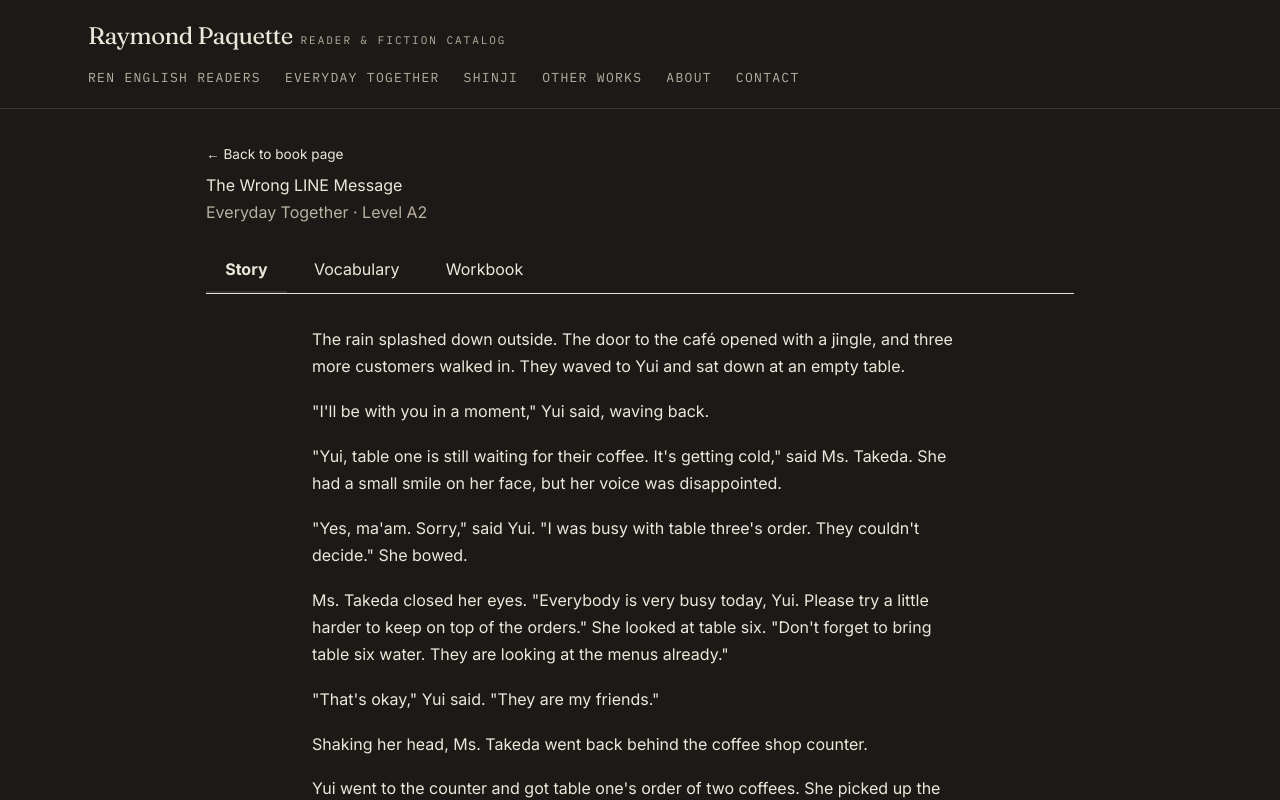
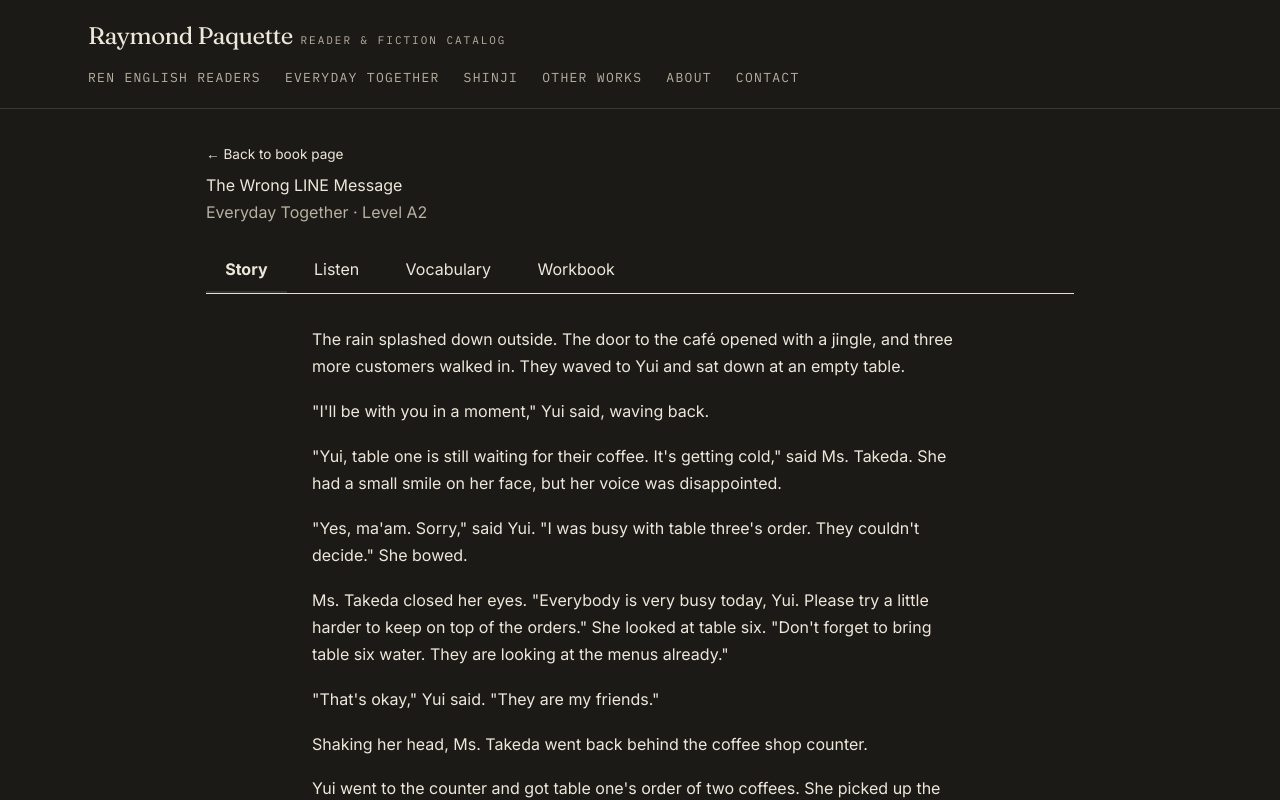
Before and after one commit to RenReadsJapan/Ren-s-Books-Site, a Next.js app: page /books/et-01-the-wrong-line-message/read in a window 1280 px wide. Shown: the top 800 px of the page. Built offline with nearby package versions, Linux system fonts and the light colour scheme.

Commit message:
ET 1 Audio

```diff
--- a/components/ReadOnline.jsx
+++ b/components/ReadOnline.jsx
@@ -40,6 +40,29 @@ function StoryTab({ story }) {
       {story.map((para, i) => (
         <StoryParagraph key={i} text={para} />
       ))}
+    </div>
+  );
+}
+
+// Renders the audio player itself. This component is always mounted
+// (see ReadOnline below) so the <audio> element never unmounts when
+// switching tabs — playback keeps going even when the Story tab is
+// showing. Only its wrapper's visibility is toggled.
+function ListenTab({ audioSrc, title }) {
+  return (
+    <div style={{ maxWidth: '65ch', margin: '0 auto' }}>
+      <h3 style={{ marginBottom: '0.5em' }}>Listen Along</h3>
+      <p style={{ color: 'var(--paper-text-soft, #999)', marginBottom: '1.2em' }}>
+        Play the audio here, then switch to the Story tab to read along —
+        it keeps playing in the background.
+      </p>
+      <audio
+        controls
+        src={audioSrc}
+        style={{ width: '100%' }}
+      >
+        Your browser does not support the audio element.
+      </audio>
     </div>
   );
 }
@@ -221,9 +244,14 @@ function WorkbookTab({ workbook }) {
   );
 }
 
-const TABS = ['Story', 'Vocabulary', 'Workbook'];
+export default function ReadOnline({ content }) {
+  // Only show the Listen tab if this book actually has audio yet.
+  // Books without an audioSrc (e.g. Ren titles before Sept 2026,
+  // or ET books not yet recorded) just won't show the tab.
+  const hasAudio = Boolean(content.audioSrc);
 
-export default function ReadOnline({ content }) {
+  const TABS = ['Story', ...(hasAudio ? ['Listen'] : []), 'Vocabulary', 'Workbook'];
+
   const [tab, setTab] = useState('Story');
 
   return (
@@ -265,7 +293,18 @@ export default function ReadOnline({ content }) {
         ))}
       </div>
 
-      {tab === 'Story' && <StoryTab story={content.story} />}
+      <div style={{ display: tab === 'Story' ? 'block' : 'none' }}>
+        <StoryTab story={content.story} />
+      </div>
+
+      {/* Always mounted (when audio exists) so playback survives tab
+          switches — only its visibility toggles, never its existence. */}
+      {hasAudio && (
+        <div style={{ display: tab === 'Listen' ? 'block' : 'none' }}>
+          <ListenTab audioSrc={content.audioSrc} title={content.title} />
+        </div>
+      )}
+
       {tab === 'Vocabulary' && (
         <VocabularyTab vocabulary={content.vocabulary} idioms={content.idioms} />
       )}
--- a/content/everyday-together/et-01.js
+++ b/content/everyday-together/et-01.js
@@ -5,6 +5,7 @@ const bookContent = {
   "title": "The Wrong LINE Message",
   "series": "Everyday Together",
   "level": "A2",
+  audioSrc: '/audio/et-01-ch1.mp3',
   "story": [
     "The rain splashed down outside. The door to the café opened with a jingle, and three more customers walked in. They waved to Yui and sat down at an empty table.",
     "\"I'll be with you in a moment,\" Yui said, waving back.",
```
Also changed, not shown: 1 other file (tests, documents, lock files or other folders).
